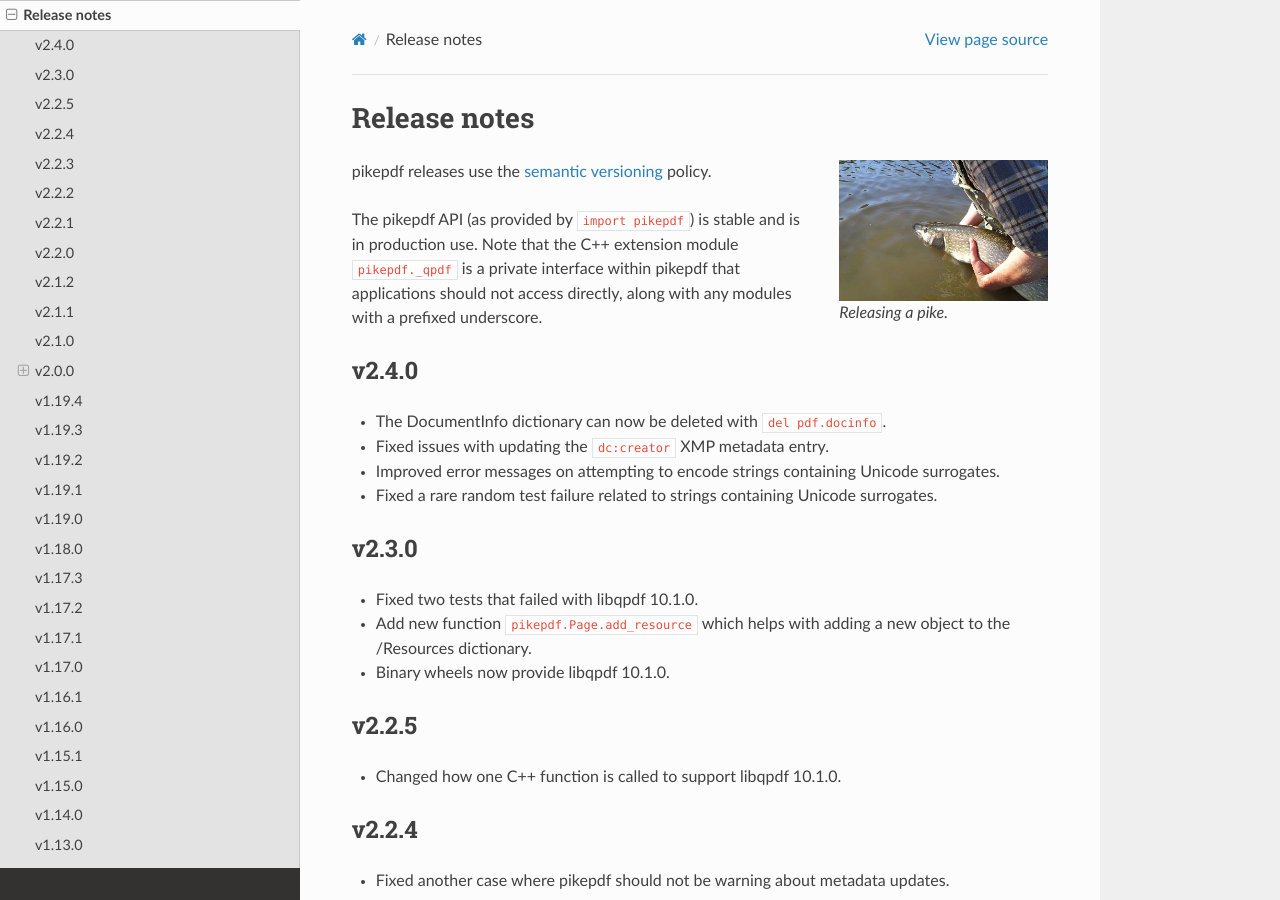
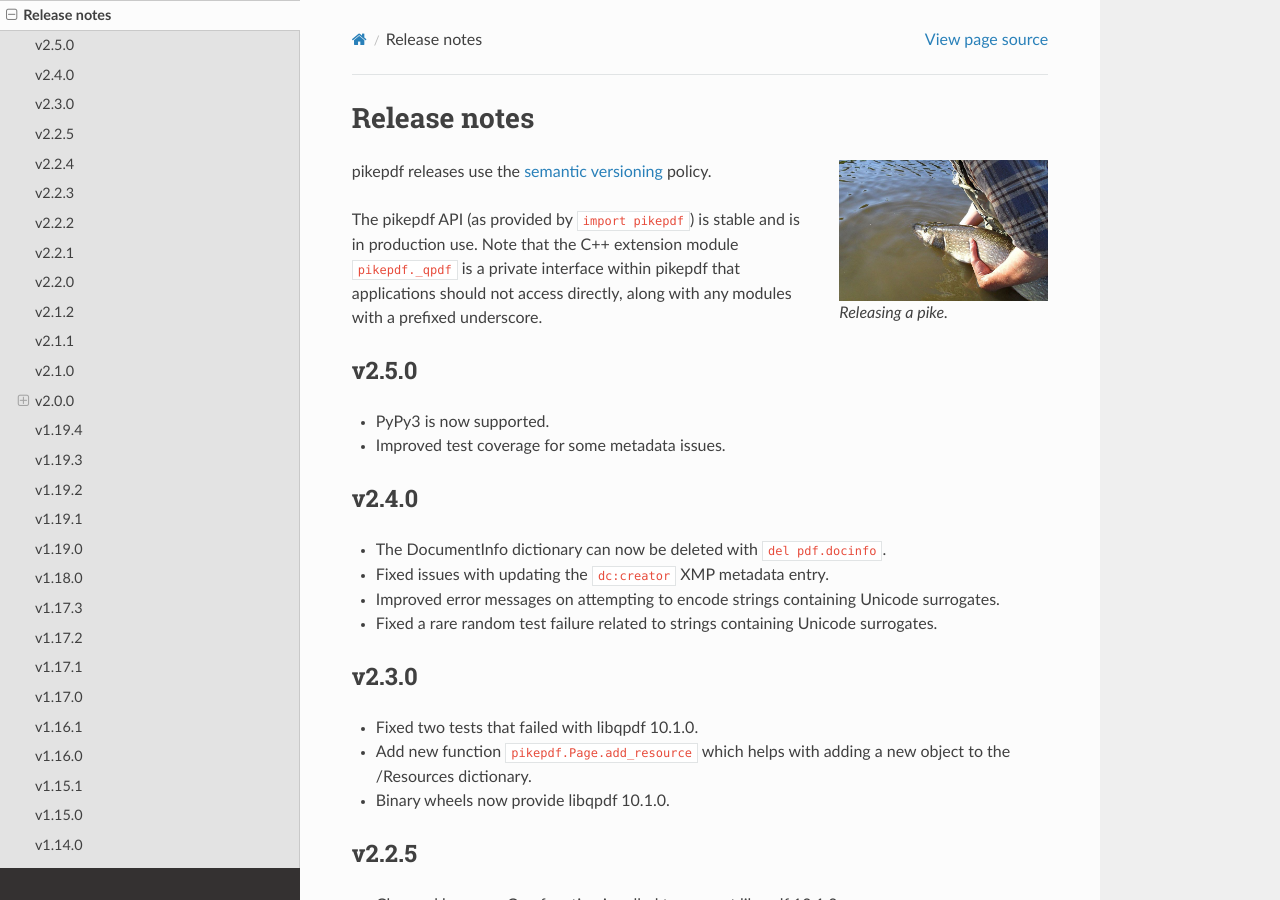
Before and after one commit to pikepdf/pikepdf, a Sphinx documentation site: the page built from docs/release_notes.rst, in a window 1280 px wide and 900 px high. Built offline with Sphinx 7.4.7 and the Read the Docs theme 2.0.0, drawn with Linux system fonts in a browser that asks for light colours; the version number could not be read and is left out.

Commit message:
v2.5.0 release notes

```diff
--- a/docs/release_notes.rst
+++ b/docs/release_notes.rst
@@ -17,6 +17,12 @@ The pikepdf API (as provided by ``import pikepdf``) is stable and
 is in production use. Note that the C++ extension module
 ``pikepdf._qpdf`` is a private interface within pikepdf that applications
 should not access directly, along with any modules with a prefixed underscore.
+
+v2.5.0
+======
+
+-  PyPy3 is now supported.
+-  Improved test coverage for some metadata issues.
 
 v2.4.0
 ======
```
